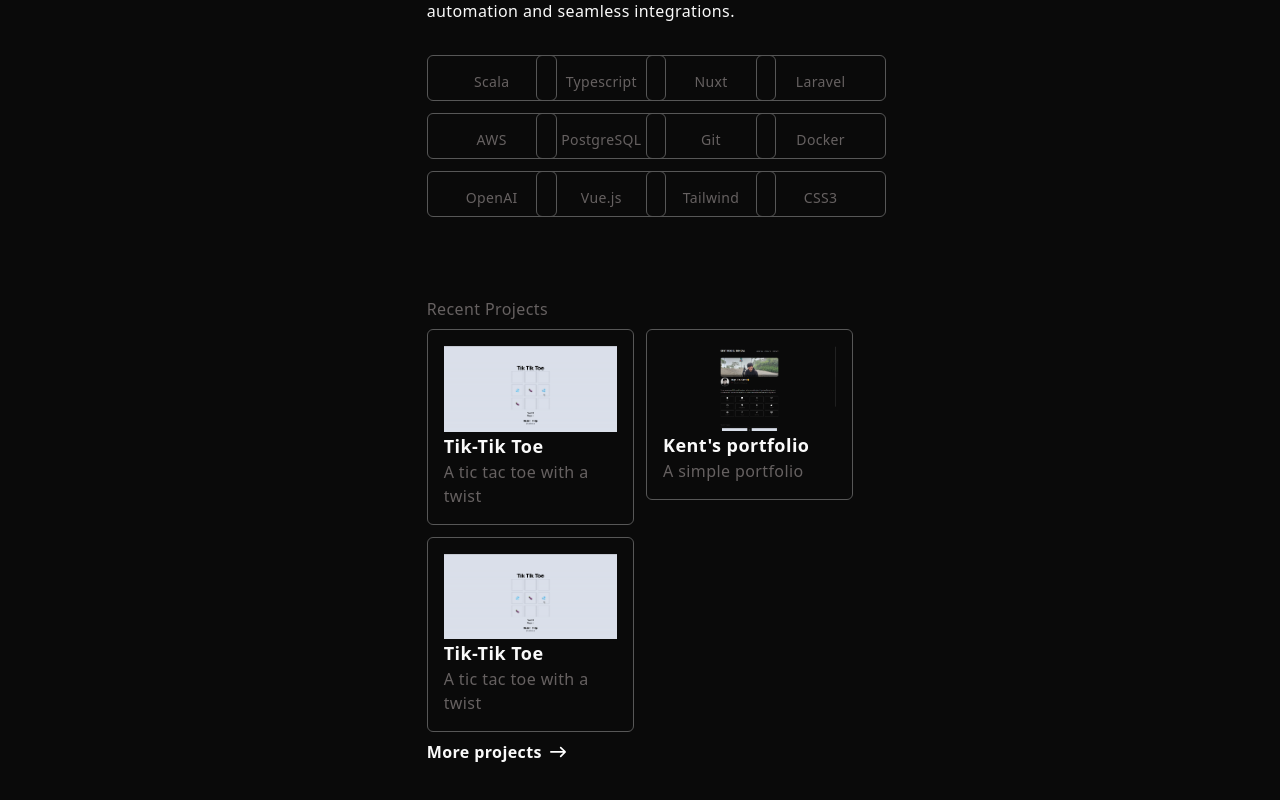
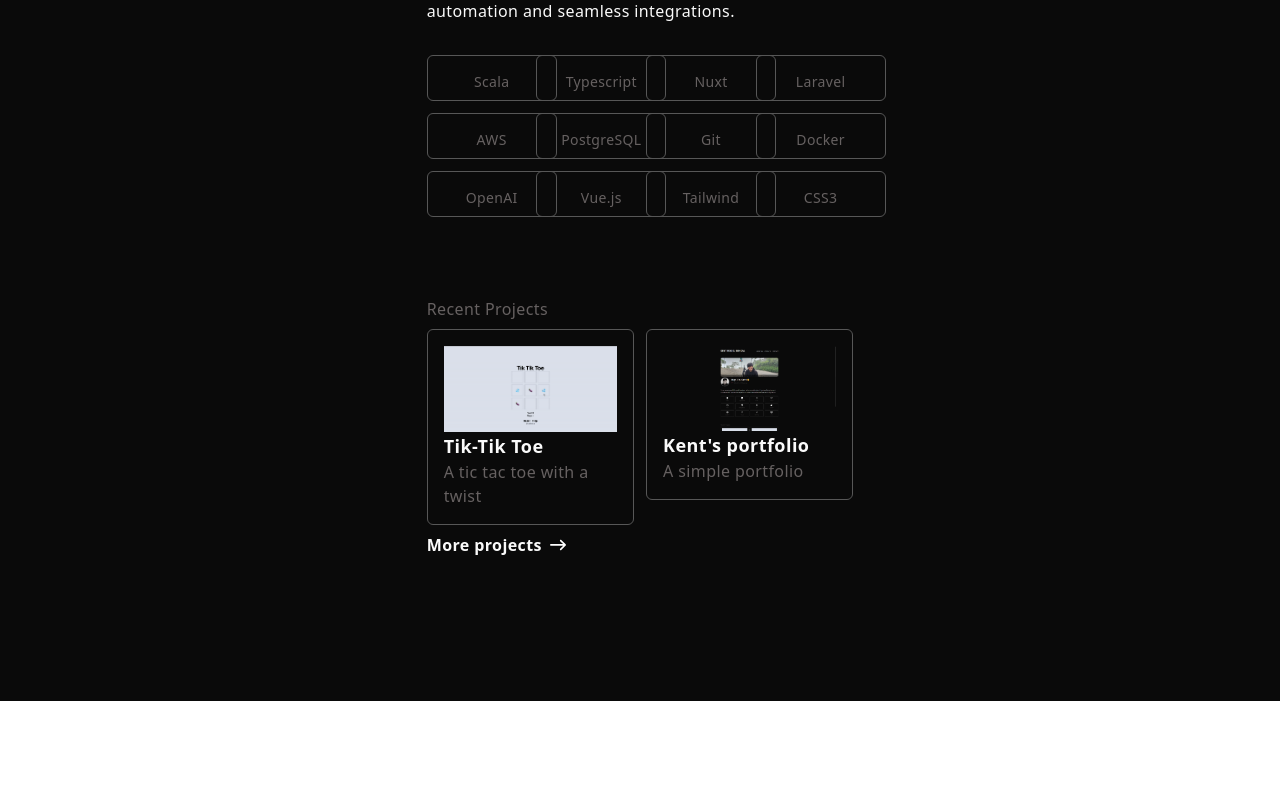
Before and after one commit to xborgkenkent/portfolio, a Vue app: page / in a window 1280 px wide. Shown: the part 515-1315 px from the top of the page. After the commit the page ends 1216 px from the top, so only its background shows below. Built offline with nearby package versions, Linux system fonts and the light colour scheme.

Commit message:
update AboutMe component

```diff
--- a/src/views/AboutMe.vue
+++ b/src/views/AboutMe.vue
@@ -30,9 +30,8 @@ export interface Project {
 }
 
 const projects: Project[] = [
-    { title: 'Tik-Tik Toe', description: 'A tic tac toe with a twist' , link: 'https://github.com/xborgkenkent/TikTikToe', image: 'tiktiktoe.png'},
+    { title: 'Tik-Tik Toe', description: 'A tic tac toe with a twist' , link: 'https://tik-tik-toe-ten.vercel.app/', image: 'tiktiktoe.png'},
     { title: 'Kent\'s portfolio', description: 'A simple portfolio' , link: 'https://github.com/xborgkenkent/TikTikToe', image: 'portfolio.png'},
-    { title: 'Tik-Tik Toe', description: 'A tic tac toe with a twist' , link: 'https://github.com/xborgkenkent/TikTikToe', image: 'tiktiktoe.png'},
     ]
 
 </script>
```
